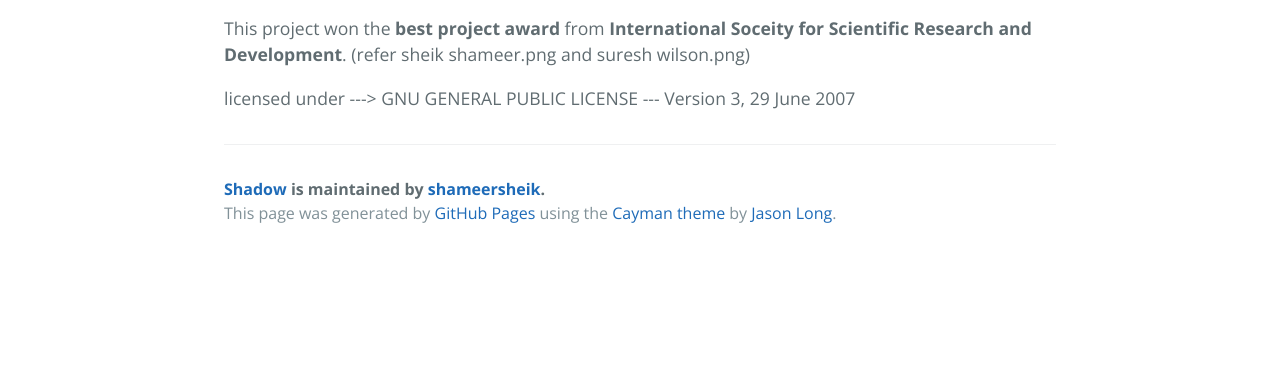
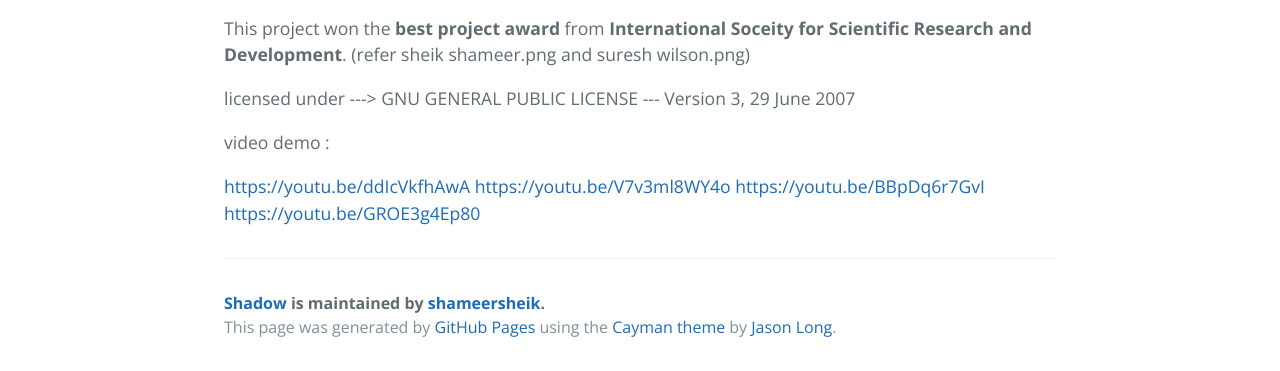
Before and after one commit to shameersheik/shadow, a plain HTML site: page index.html in a window 1280 px wide. Shown: the part 514-885 px from the top of the page. Before the commit the page ends 800 px from the top, so only its background shows below. Drawn offline with nearby package versions, Linux system fonts and the light colour scheme.

```diff
--- a/index.html
+++ b/index.html
@@ -28,6 +28,13 @@
 
 <p>licensed under ---&gt; GNU GENERAL PUBLIC LICENSE --- Version 3, 29 June 2007</p>
 
+<p>video demo : </p>
+
+<p><a href="https://youtu.be/ddIcVkfhAwA">https://youtu.be/ddIcVkfhAwA</a>
+<a href="https://youtu.be/V7v3ml8WY4o">https://youtu.be/V7v3ml8WY4o</a>
+<a href="https://youtu.be/BBpDq6r7GvI">https://youtu.be/BBpDq6r7GvI</a>
+<a href="https://youtu.be/GROE3g4Ep80">https://youtu.be/GROE3g4Ep80</a></p>
+
       <footer class="site-footer">
         <span class="site-footer-owner"><a href="https://github.com/shameersheik/shadow">Shadow</a> is maintained by <a href="https://github.com/shameersheik">shameersheik</a>.</span>
 
--- a/params.json
+++ b/params.json
@@ -1,6 +1,6 @@
 {
   "name": "Shadow",
   "tagline": "Virtual Security Guard Using GPS",
-  "body": "# SHADOW\r\n\r\nCheck out the abstract.pdf file for more info.\r\n\r\nThis project won the **best project award** from **International Soceity for Scientific Research and Development**. (refer sheik shameer.png and suresh wilson.png)\r\n\r\nlicensed under ---> GNU GENERAL PUBLIC LICENSE --- Version 3, 29 June 2007\r\n",
+  "body": "# SHADOW\r\n\r\nCheck out the abstract.pdf file for more info.\r\n\r\nThis project won the **best project award** from **International Soceity for Scientific Research and Development**. (refer sheik shameer.png and suresh wilson.png)\r\n\r\nlicensed under ---> GNU GENERAL PUBLIC LICENSE --- Version 3, 29 June 2007\r\n\r\nvideo demo : \r\n\r\nhttps://youtu.be/ddIcVkfhAwA\r\nhttps://youtu.be/V7v3ml8WY4o\r\nhttps://youtu.be/BBpDq6r7GvI\r\nhttps://youtu.be/GROE3g4Ep80\r\n",
   "note": "Don't delete this file! It's used internally to help with page regeneration."
 }
```
